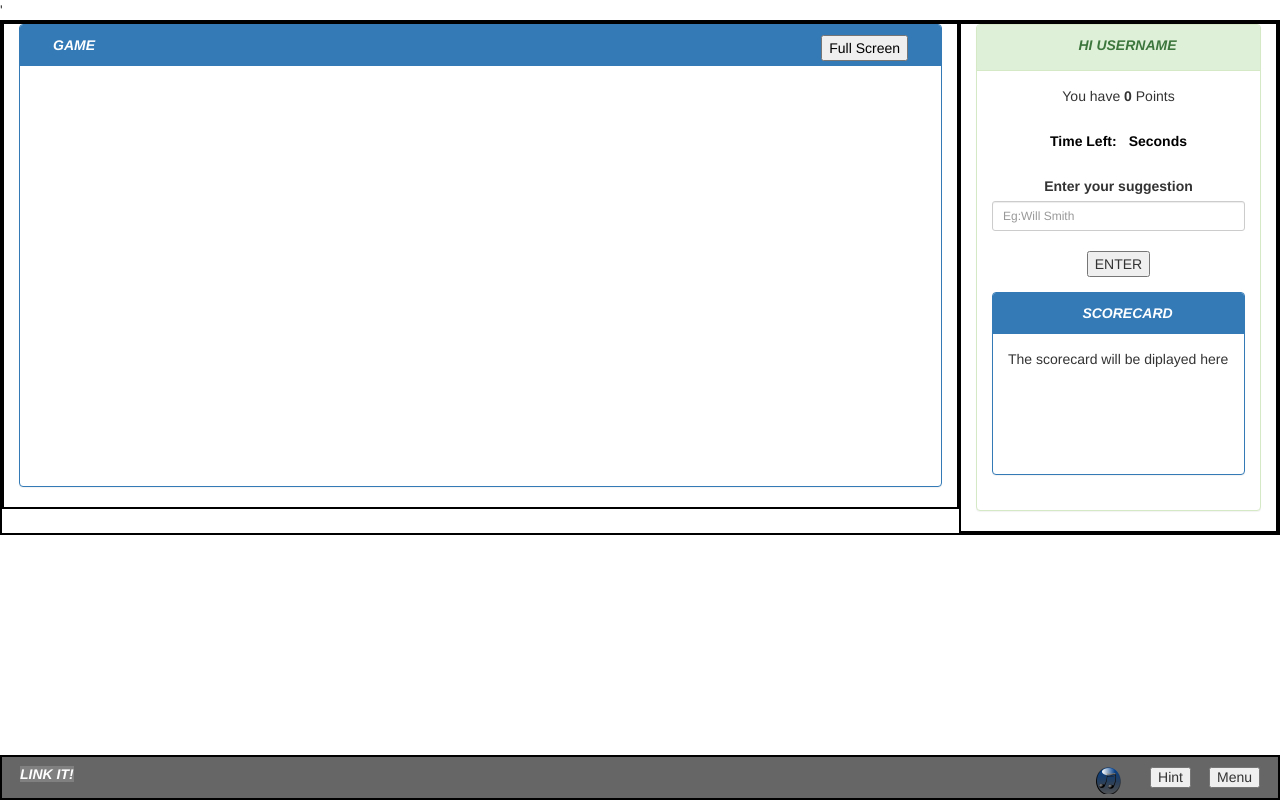
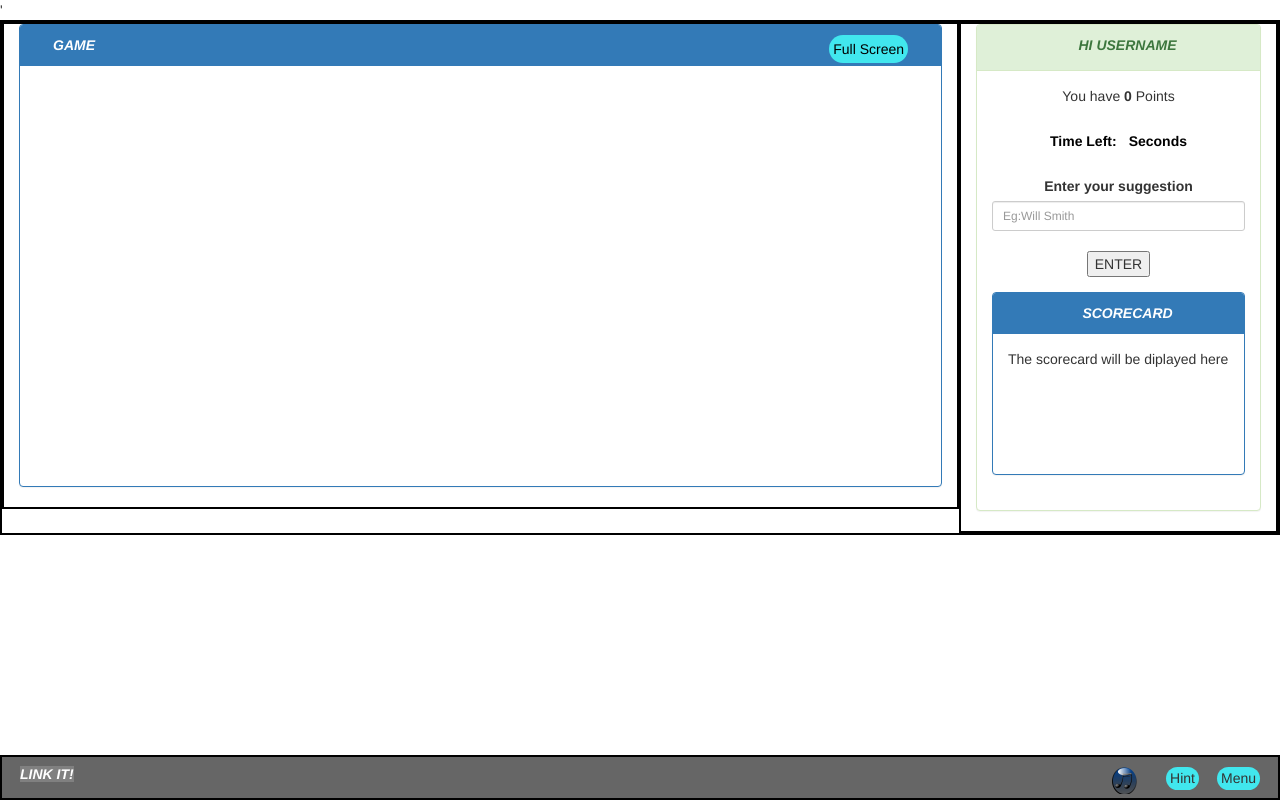
Before and after one commit to faisalvora12/Link-It, a plain HTML site: page main.html in a window 1280 px wide. Drawn offline with nearby package versions, Linux system fonts and the light colour scheme; some packages are replaced by stand-ins of ours; no server answers; a script that the page names is missing.

Commit message:
Add files via upload
Added style to button

```diff
--- a/main.html
+++ b/main.html
@@ -42,7 +42,7 @@
 	<div class="row" class="wrap" style="border: 2px solid black;height:100%">
 		<div class="col-xs-12 col-md-8 col-lg-9" style="border: 2px solid black">
 			<div id="full" class="panel panel-primary">
-				<div id="full4" class="panel-heading"><i style="margin-left: 18px"><b>GAME</b></i> <input id="fullb" type="button" onClick="fullscreen()" value="Full Screen" style="color: black;float: right;margin-right: 18px"></div>
+				<div id="full4" class="panel-heading"><i style="margin-left: 18px"><b>GAME</b></i> <input id="fullb" type="button" onClick="fullscreen()" value="Full Screen" style="color: black;float: right;margin-right: 18px; border: 0; outline: 0; border-radius: 20px; background: #41e7ee; padding: 4px"></div>
 				<div id="full2" class="panel-body" style="min-height: 420px;word-wrap: break-word">
 					  <div id="full3" class="dragscroll" style="height: 390px; width: 100%; overflow: scroll;cursor : -webkit-grab">
 						<canvas id="springydemo" width="1000" height="480" />
@@ -84,8 +84,8 @@
 		</div>
 		<div class="footer" style="border: 2px solid black;height: 45px">
 			<H5 style="margin-left: 18px"><i><b style="color: white;background-color: grey">LINK IT!</b></i>
-                <input type="button" onClick="menu()" value="Menu" style="float: right;margin-right: 18px">
-				<input type="button" onClick="hint()" value="Hint" style="float: right;margin-right: 18px">
+                <input type="button" onClick="menu()" value="Menu" style="float: right;margin-right: 18px; border: 0; outline: 0; border-radius: 20px; background: #41e7ee; padding: 4px">
+				<input type="button" onClick="hint()" value="Hint" style="float: right;margin-right: 18px; border: 0; outline: 0; border-radius: 20px; background: #41e7ee; padding: 4px">
 				<input type="button" onClick="music()" class="mybutton" name="music" style="float: right">
 
 			</H5>
```
